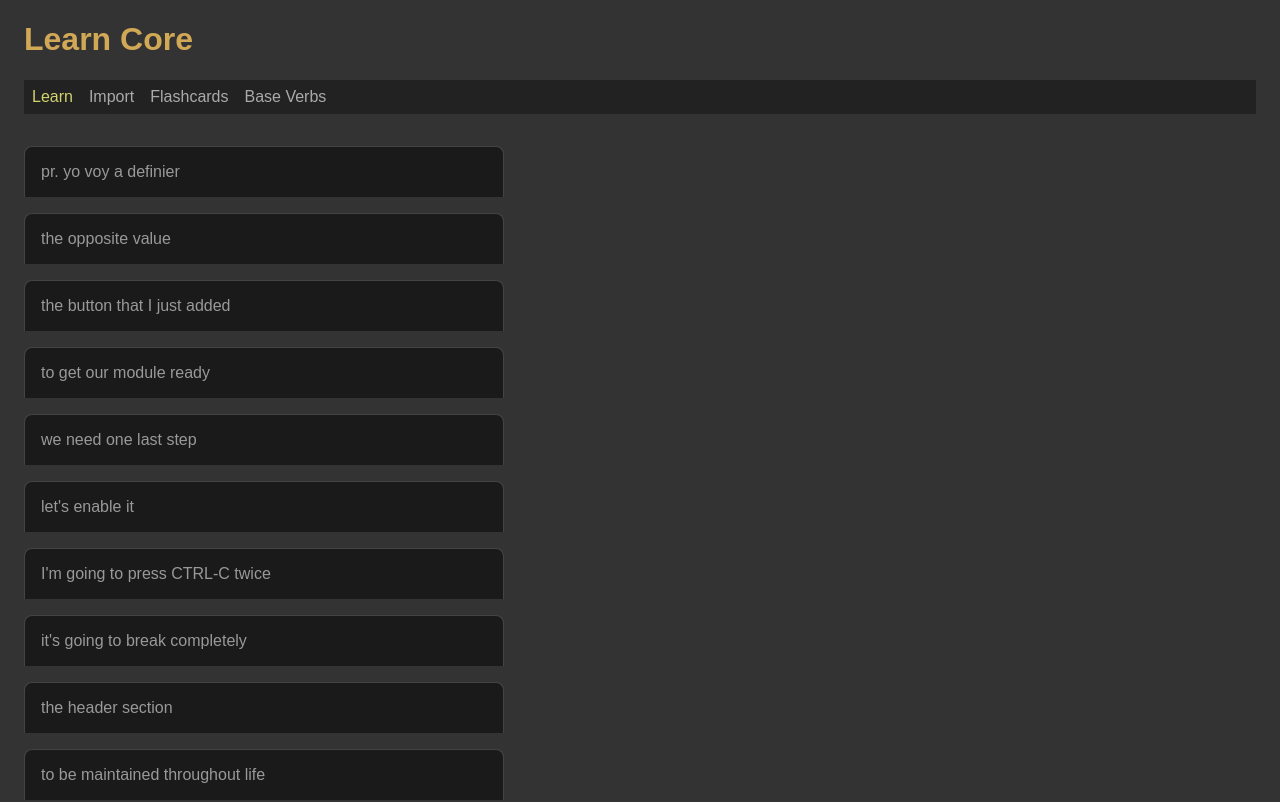
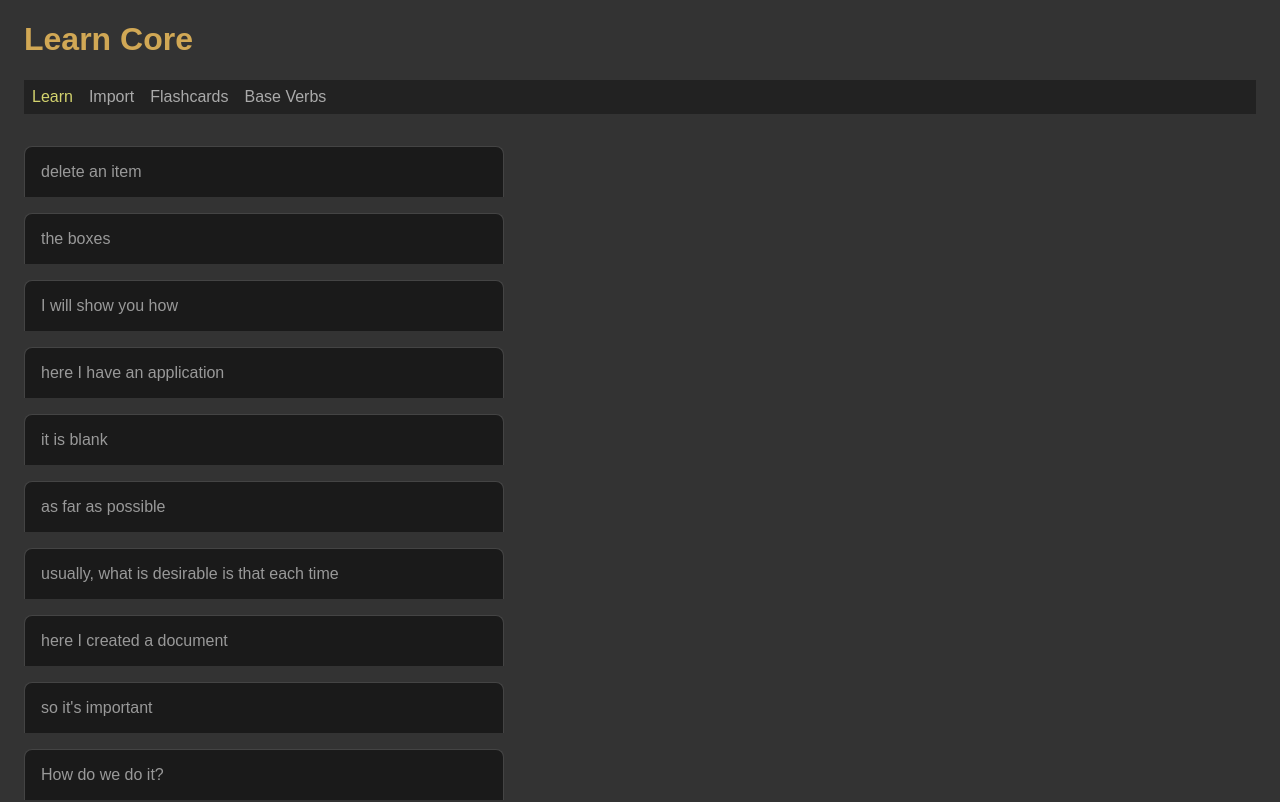
Before and after one commit to edwardtanguay/learncore, a React (Vite) app: page /learn in a window 1280 px wide. Shown: the top 802 px of the page. Built offline with nearby package versions, Linux system fonts and the light colour scheme; data requests are answered from the project's data file.

Commit message:
new list

```diff
--- a/src/data/db.json
+++ b/src/data/db.json
@@ -674,6 +674,123 @@
       "rank": 2.5,
       "whenCreated": "2023-02-25 14:44:16",
       "id": 78
+    },
+    {
+      "category": "spanish",
+      "subcategory": "",
+      "front": "delete an item",
+      "back": "borrar un elemento",
+      "rank": 2.5,
+      "whenCreated": "2023-02-25 16:47:06",
+      "id": 79
+    },
+    {
+      "category": "spanish",
+      "subcategory": "",
+      "front": "the boxes",
+      "back": "las cajas",
+      "rank": 2.5,
+      "whenCreated": "2023-02-25 16:47:06",
+      "id": 80
+    },
+    {
+      "category": "spanish",
+      "subcategory": "",
+      "front": "I will show you how",
+      "back": "te voy a mostrar cómo",
+      "rank": 2.5,
+      "whenCreated": "2023-02-25 16:47:06",
+      "id": 81
+    },
+    {
+      "category": "spanish",
+      "subcategory": "",
+      "front": "delete an item",
+      "back": "borrar un elemento",
+      "rank": 2.5,
+      "whenCreated": "2023-02-25 16:47:38",
+      "id": 82
+    },
+    {
+      "category": "spanish",
+      "subcategory": "",
+      "front": "the boxes",
+      "back": "las cajas",
+      "rank": 2.5,
+      "whenCreated": "2023-02-25 16:47:38",
+      "id": 83
+    },
+    {
+      "category": "spanish",
+      "subcategory": "",
+      "front": "I will show you how",
+      "back": "te voy a mostrar cómo",
+      "rank": 2.5,
+      "whenCreated": "2023-02-25 16:47:38",
+      "id": 84
+    },
+    {
+      "category": "spanish",
+      "subcategory": "",
+      "front": "here I have an application",
+      "back": "acá yo tengo una aplicación",
+      "rank": 2.5,
+      "whenCreated": "2023-02-25 16:47:38",
+      "id": 85
+    },
+    {
+      "category": "spanish",
+      "subcategory": "",
+      "front": "it is blank",
+      "back": "está en blanco",
+      "rank": 2.5,
+      "whenCreated": "2023-02-25 16:47:38",
+      "id": 86
+    },
+    {
+      "category": "spanish",
+      "subcategory": "",
+      "front": "as far as possible",
+      "back": "en la medida de lo posible",
+      "rank": 2.5,
+      "whenCreated": "2023-02-25 16:47:38",
+      "id": 87
+    },
+    {
+      "category": "spanish",
+      "subcategory": "",
+      "front": "usually, what is desirable is that each time",
+      "back": "usualmente, lo deseable es que cada vez que",
+      "rank": 2.5,
+      "whenCreated": "2023-02-25 16:47:38",
+      "id": 88
+    },
+    {
+      "category": "spanish",
+      "subcategory": "",
+      "front": "here I created a document",
+      "back": "acá yo he creado un documento [joe]",
+      "rank": 2.5,
+      "whenCreated": "2023-02-25 16:47:38",
+      "id": 89
+    },
+    {
+      "category": "spanish",
+      "subcategory": "",
+      "front": "so it's important",
+      "back": "así que es importante",
+      "rank": 2.5,
+      "whenCreated": "2023-02-25 16:47:38",
+      "id": 90
+    },
+    {
+      "category": "spanish",
+      "subcategory": "",
+      "front": "How do we do it?",
+      "back": "¿Cómo lo hacemos?",
+      "rank": 2.5,
+      "whenCreated": "2023-02-25 16:47:38",
+      "id": 91
     }
   ]
 }
--- a/src/parser.ts
+++ b/src/parser.ts
@@ -40,7 +40,6 @@ const getRegularVerbs = (verbDefinitions: string): IVerb[] => {
 }
 
 export const verbs: IVerb[] = getRegularVerbs(verbDefinitions);
-console.log(verbs);
 
 const conjugationEndings: IConjugationEndings = {
 	ar: {
--- a/src/qtools/qstr.ts
+++ b/src/qtools/qstr.ts
@@ -779,7 +779,6 @@ export const wrapFoundSearchWordsWithClassElement = (text: string, searchText: s
 
 export const includesOneOfTheseWords = (text: string, words: string) => {
 	for (const word of words) {
-		console.log(text.toLowerCase(), word);
 		if (text.toLowerCase().includes(word)) {
 			return true;
 		}
```
